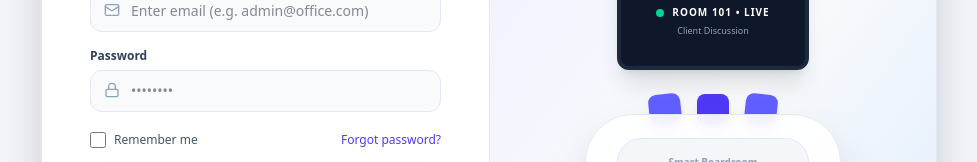
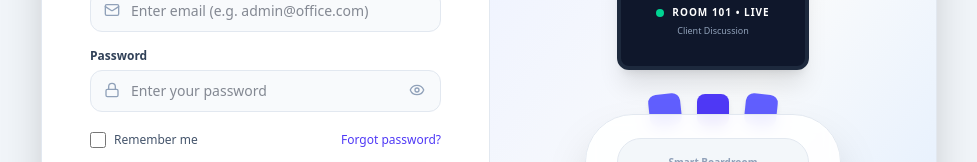
Before and after one commit to Ugrasen13/meeting-room-system, a Next.js app: page /login in a window 1280 px wide. Shown: the part 256-418 px from the top of the page, without its empty margins (151-1128 px from the left). Built offline with nearby package versions, Linux system fonts and the light colour scheme.

Commit message:
fix: replace password dots placeholder with clear text and add show/hide password toggle

```diff
--- a/src/app/login/page.tsx
+++ b/src/app/login/page.tsx
@@ -2,12 +2,13 @@
 
 import React, { useState } from "react";
 import { useRouter } from "next/navigation";
-import { Calendar, Lock, Mail, AlertCircle, Loader2, Users, Shield } from "lucide-react";
+import { Calendar, Lock, Mail, AlertCircle, Loader2, Users, Shield, Eye, EyeOff } from "lucide-react";
 
 export default function LoginPage() {
   const router = useRouter();
   const [email, setEmail] = useState("");
   const [password, setPassword] = useState("");
+  const [showPassword, setShowPassword] = useState(false);
   const [rememberMe, setRememberMe] = useState(false);
   const [error, setError] = useState("");
   const [loading, setLoading] = useState(false);
@@ -116,13 +117,25 @@ export default function LoginPage() {
                 </label>
                 <div className="relative">
                   <input
-                    type="password"
-                    placeholder="••••••••"
+                    type={showPassword ? "text" : "password"}
+                    placeholder="Enter your password"
                     value={password}
                     onChange={(e) => setPassword(e.target.value)}
-                    className="w-full pl-10 pr-4 py-2.5 bg-slate-50 hover:bg-slate-100/50 focus:bg-white border border-slate-200 rounded-xl text-sm focus:outline-none focus:ring-2 focus:ring-indigo-500 transition"
+                    className="w-full pl-10 pr-11 py-2.5 bg-slate-50 hover:bg-slate-100/50 focus:bg-white border border-slate-200 rounded-xl text-sm focus:outline-none focus:ring-2 focus:ring-indigo-500 transition"
                   />
                   <Lock className="w-4 h-4 text-slate-400 absolute left-3.5 top-3" />
+                  <button
+                    type="button"
+                    onClick={() => setShowPassword(!showPassword)}
+                    className="absolute right-3.5 top-2.5 p-0.5 text-slate-400 hover:text-slate-600 transition cursor-pointer"
+                    title={showPassword ? "Hide password" : "Show password"}
+                  >
+                    {showPassword ? (
+                      <EyeOff className="w-4 h-4" />
+                    ) : (
+                      <Eye className="w-4 h-4" />
+                    )}
+                  </button>
                 </div>
               </div>
 
```
